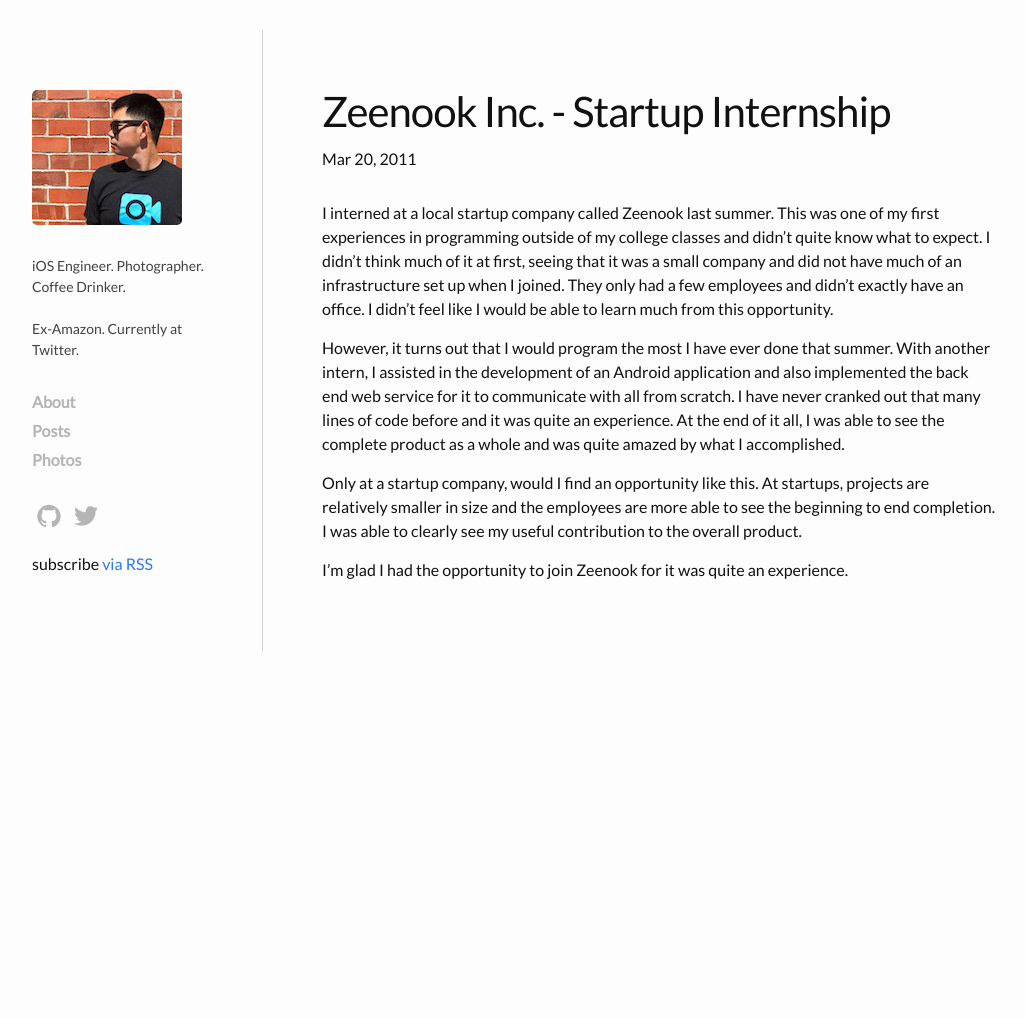
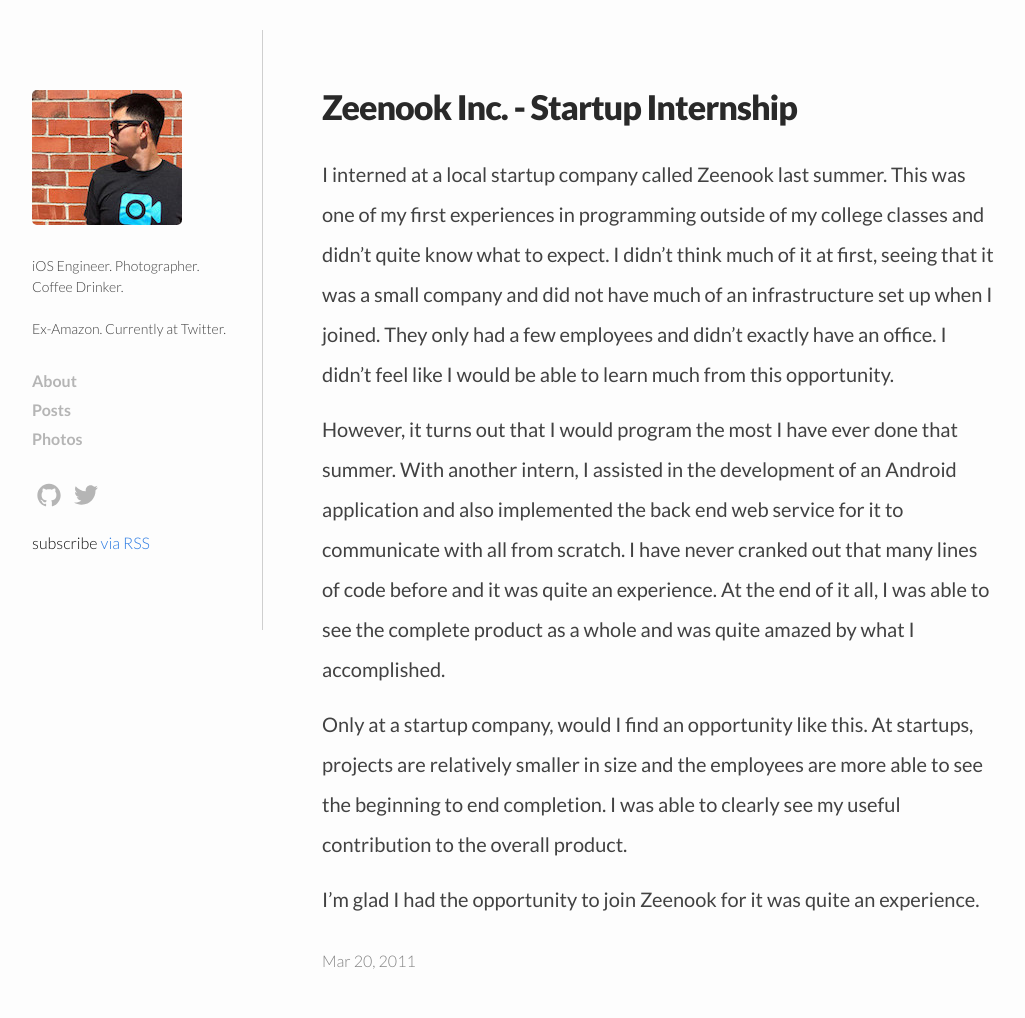
Before and after one commit to wyattlam1/wyattlam1.github.io, a Jekyll site: the page built from _posts/2011-03-20-zeenook.markdown, in a window 1280 px wide. Shown: the whole page, without its empty margins (126-1151 px from the left). Built offline with Jekyll 4.4.1, drawn with Linux system fonts in a browser that asks for light colours; before the commit the page ends 900 px from its top, so only the background shows below that.

Commit message:
updated css for post layouts

```diff
--- a/_includes/head.html
+++ b/_includes/head.html
@@ -9,5 +9,5 @@
   <link rel="stylesheet" href="{{ "/css/main.css" | prepend: site.baseurl }}">
   <link rel="canonical" href="{{ page.url | replace:'index.html','' | prepend: site.baseurl | prepend: site.url }}">
   <link rel="alternate" type="application/rss+xml" title="{{ site.title }}" href="{{ "/feed.xml" | prepend: site.baseurl | prepend: site.url }}" />
-  <link rel="stylesheet" type="text/css" href="http://fonts.googleapis.com/css?family=Vollkorn|Lato">
+  <link href='http://fonts.googleapis.com/css?family=Lato:300,400,700,900,300italic,400italic,700italic' rel='stylesheet' type='text/css'>
 </head>
--- a/_layouts/post.html
+++ b/_layouts/post.html
@@ -5,11 +5,12 @@
 
   <header class="post-header">
     <h1 class="post-title">{{ page.title }}</h1>
-    <p class="post-meta">{{ page.date | date: "%b %-d, %Y" }}{% if page.author %} • {{ page.author }}{% endif %}{% if page.meta %} • {{ page.meta }}{% endif %}</p>
   </header>
 
   <article class="post-content">
     {{ content }}
   </article>
 
+  <p class="post-meta">{{ page.date | date: "%b %-d, %Y" }}{% if page.meta %} • {{ page.meta }}{% endif %}</p>
+
 </div>
--- a/_sass/_layout.scss
+++ b/_sass/_layout.scss
@@ -30,7 +30,6 @@
     width: 100%;
     margin-top: $spacing-unit;
     color: $grey-color-dark;
-    font-weight: 200;
     font-size: 14px;
 }
 
@@ -102,7 +101,63 @@
     font-size: 24px;
 }
 
+/**
+ * Posts
+ */
+.post-header {
+    margin-bottom: $spacing-unit;
+}
 
+.post-title {
+    color: $grey-color-dark-dark;
+    font-size: 34px;
+    font-weight: 900;
+    letter-spacing: -1px;
+    line-height: 1;
+
+    @include media-query($on-laptop) {
+        font-size: 36px;
+    }
+}
+
+.post-meta {
+    color: $grey-color;
+    font-size: 16px;
+}
+
+.post-content {
+    color: $grey-color-dark;
+    font-size: 20px;
+    line-height: 40px;
+    font-weight: 400;
+
+    margin-bottom: $spacing-unit;
+
+
+    h2 {
+        font-size: 32px;
+
+        @include media-query($on-laptop) {
+            font-size: 28px;
+        }
+    }
+
+    h3 {
+        font-size: 26px;
+
+        @include media-query($on-laptop) {
+            font-size: 22px;
+        }
+    }
+
+    h4 {
+        font-size: 20px;
+
+        @include media-query($on-laptop) {
+            font-size: 18px;
+        }
+    }
+}
 
 
 
@@ -286,50 +341,3 @@
         width:         calc(100% - (#{$spacing-unit} / 2));
     }
 }
-
-
-
-/**
- * Posts
- */
-.post-header {
-    margin-bottom: $spacing-unit;
-}
-
-.post-title {
-    font-size: 42px;
-    letter-spacing: -1px;
-    line-height: 1;
-
-    @include media-query($on-laptop) {
-        font-size: 36px;
-    }
-}
-
-.post-content {
-    margin-bottom: $spacing-unit;
-
-    h2 {
-        font-size: 32px;
-
-        @include media-query($on-laptop) {
-            font-size: 28px;
-        }
-    }
-
-    h3 {
-        font-size: 26px;
-
-        @include media-query($on-laptop) {
-            font-size: 22px;
-        }
-    }
-
-    h4 {
-        font-size: 20px;
-
-        @include media-query($on-laptop) {
-            font-size: 18px;
-        }
-    }
-}
--- a/css/main.scss
+++ b/css/main.scss
@@ -13,6 +13,8 @@
 
 $header-font-family: 'Lato';
 $footer-font-family: 'Helvetica';
+
+$post-font-family: 'Lato-Light';
 
 $spacing-unit:     30px;
 
```
